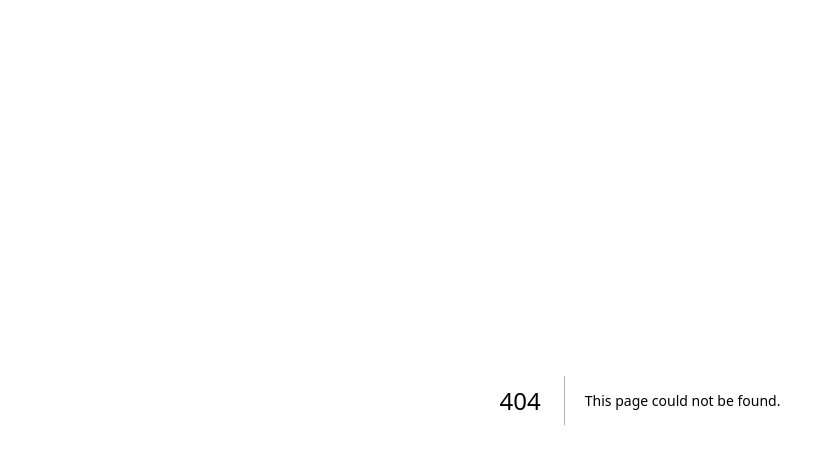
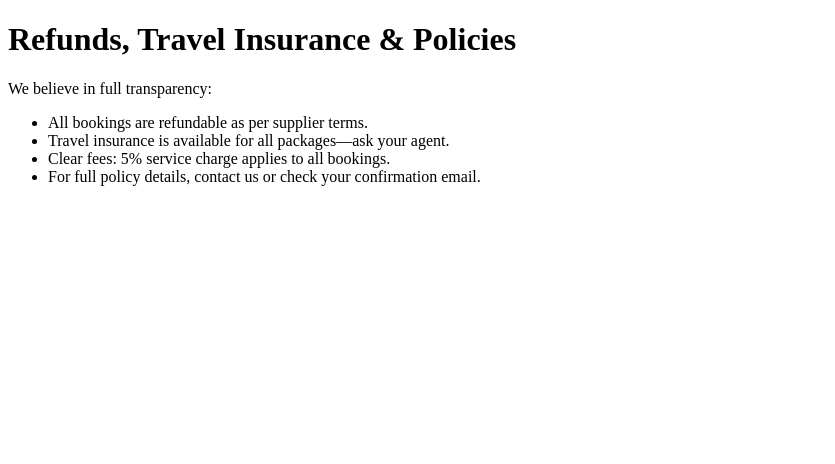
Before and after one commit to ogmjbrands/Vision-to-the-world, a Next.js app: page /policies in a window 1280 px wide. Before the commit this address had no page. Shown: the top 464 px of the page, without its empty margins (0-835 px from the left). Built offline with nearby package versions, Linux system fonts and the light colour scheme.

Commit message:
Create policies.tsx

```diff
--- /dev/null
+++ b/pages/policies.tsx
@@ -0,0 +1,16 @@
+export default function Policies() {
+  return (
+    <main>
+      <h1>Refunds, Travel Insurance & Policies</h1>
+      <p>
+        We believe in full transparency:<br />
+        <ul>
+          <li>All bookings are refundable as per supplier terms.</li>
+          <li>Travel insurance is available for all packages—ask your agent.</li>
+          <li>Clear fees: 5% service charge applies to all bookings.</li>
+          <li>For full policy details, contact us or check your confirmation email.</li>
+        </ul>
+      </p>
+    </main>
+  );
+}
```
